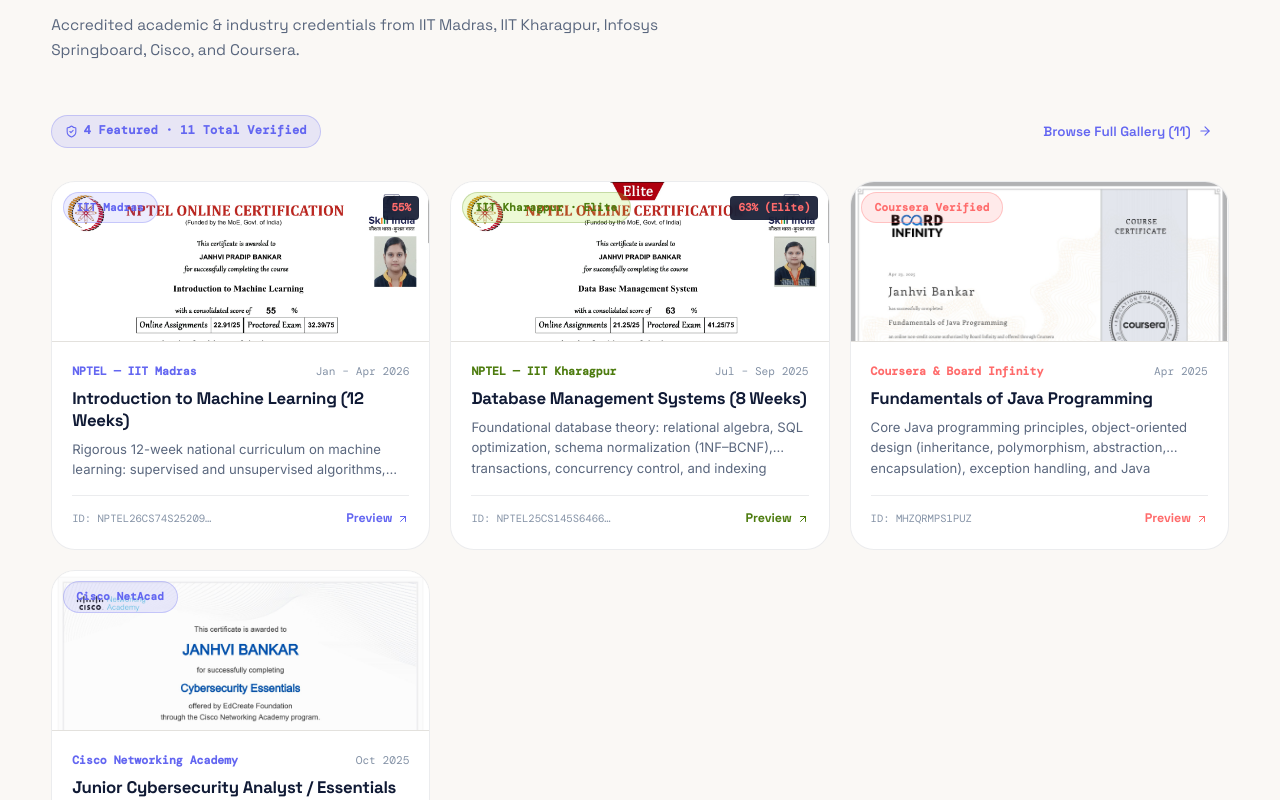
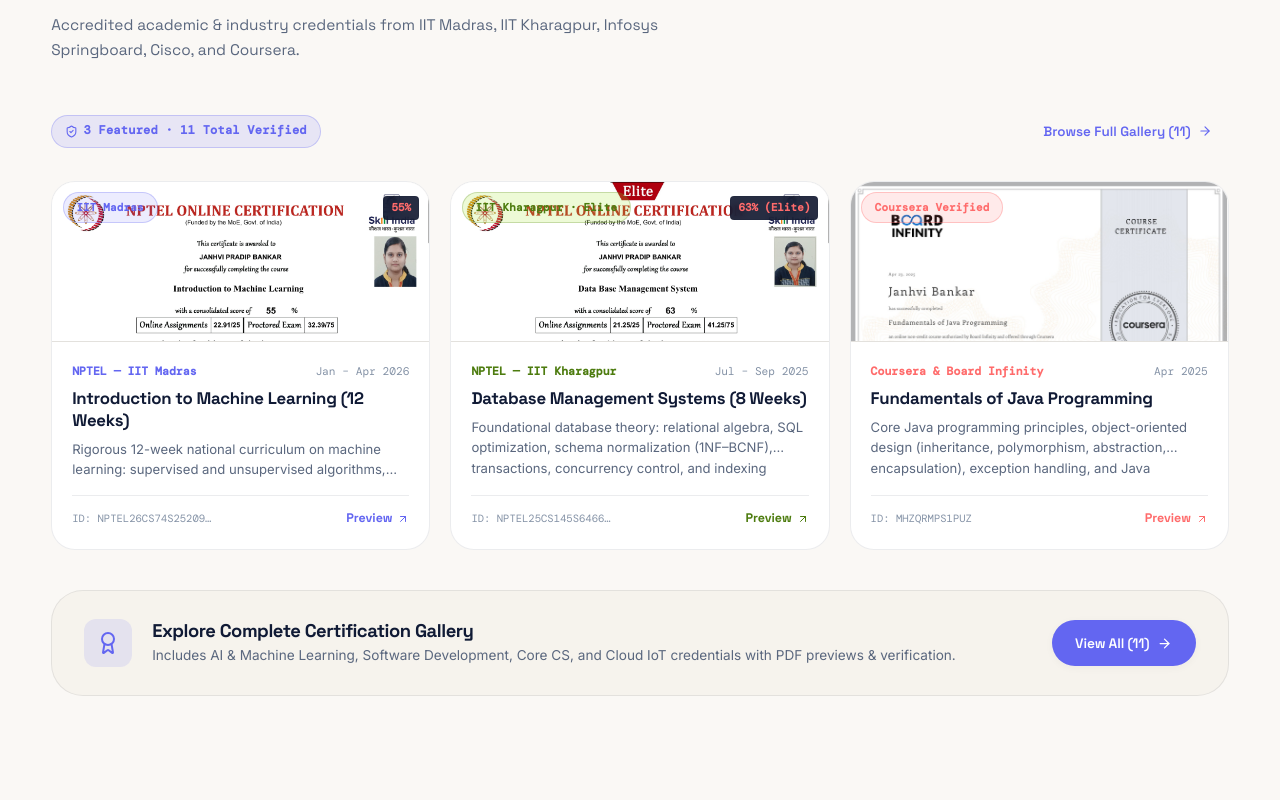
Before and after one commit to janhvibankar/Janhvi_Portfolio, a React (Vite) app: page / in a window 1280 px wide. Shown: the part 9620-10420 px from the top of the page. Built offline with nearby package versions, Linux system fonts and the light colour scheme; a web font is replaced by a local one.

Commit message:
Update certifications section to display 3 featured certificates in a responsive 3-column layout

```diff
--- a/src/data/certificates.js
+++ b/src/data/certificates.js
@@ -68,7 +68,7 @@ export const certificatesData = [
     thumbnailUrl: "images/certificates/cisco-cybersecurity-essentials.jpg",
     description: "Foundational cybersecurity defense: threat detection, mitigation countermeasures, security architecture, cryptography basics, and network vulnerability assessment.",
     badge: "Cisco NetAcad",
-    featured: true
+    featured: false
   },
   {
     id: "cert-infosys-selenium",
--- a/src/sections/Certificates/Certificates.jsx
+++ b/src/sections/Certificates/Certificates.jsx
@@ -16,8 +16,8 @@ export const Certificates = ({ onSelectCertificate, onViewAllCertificates }) =>
   const { playSound } = useSound();
   const [hoveredId, setHoveredId] = useState(null);
 
-  // Take the 4 primary featured certificates for the homepage
-  const featuredCerts = certificatesData.filter(c => c.featured).slice(0, 4);
+  // Take the 3 primary featured certificates for the homepage
+  const featuredCerts = certificatesData.filter(c => c.featured).slice(0, 3);
 
   return (
     <section id="certificates" className="section-wrapper">
@@ -44,7 +44,7 @@ export const Certificates = ({ onSelectCertificate, onViewAllCertificates }) =>
           <div style={{ display: 'flex', alignItems: 'center', gap: '0.6rem' }}>
             <span className="badge-tech badge-cobalt" style={{ fontSize: '0.75rem', display: 'inline-flex', alignItems: 'center', gap: '0.35rem' }}>
               <ShieldCheck size={13} />
-              <span>4 Featured · {certificatesData.length} Total Verified</span>
+              <span>3 Featured · {certificatesData.length} Total Verified</span>
             </span>
           </div>
 
@@ -69,11 +69,12 @@ export const Certificates = ({ onSelectCertificate, onViewAllCertificates }) =>
           </button>
         </div>
 
-        {/* 4 Featured Cards Grid */}
+        {/* 3 Featured Cards Grid */}
         <div
+          className="certificates-grid"
           style={{
             display: 'grid',
-            gridTemplateColumns: 'repeat(auto-fit, minmax(280px, 1fr))',
+            gridTemplateColumns: 'repeat(3, 1fr)',
             gap: '1.25rem',
             marginBottom: '2.5rem'
           }}
```
